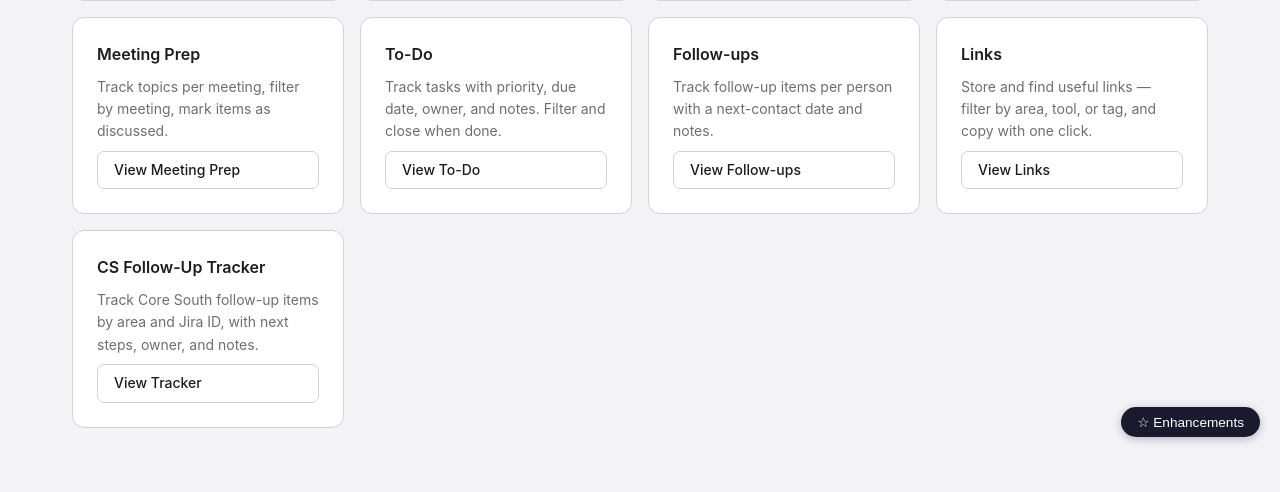
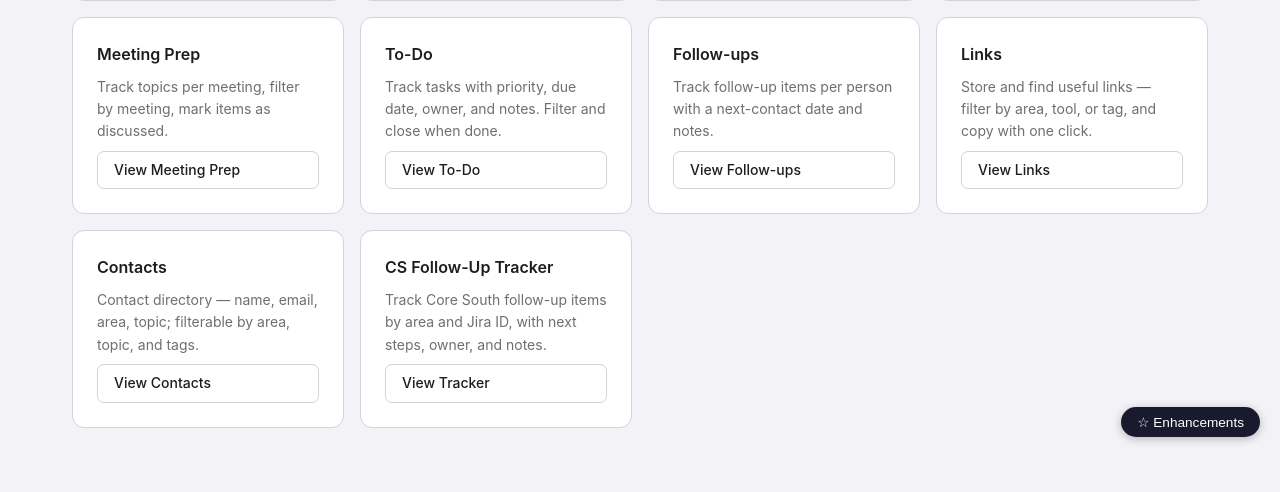
Before and after one commit to maruelha/chaosco, a Flask app: page / in a window 1280 px wide. Shown: the part 343-835 px from the top of the page. Run offline with Flask 3, Linux system fonts and the light colour scheme; parts of the project's set-up code (start-up, migrations or seed data) failed here and were passed over.

Commit message:
Add Contacts module — directory of UAT contacts with area/topic/tag filters
Includes DB table, CRUD routes, list + detail templates, and updated docs (CLAUDE.md, database_schema.html, screens_visual.html).

Co-Authored-By: Claude Sonnet 4.6 <noreply@anthropic.com>

```diff
--- a/app/database.py
+++ b/app/database.py
@@ -327,6 +327,18 @@ def init_db(db_path: Path) -> sqlite3.Connection:
             url         TEXT NOT NULL,
             area        TEXT,
             tool        TEXT,
+            tags        TEXT,
+            created_at  TEXT,
+            updated_at  TEXT
+        );
+
+        CREATE TABLE IF NOT EXISTS contacts (
+            id          INTEGER PRIMARY KEY AUTOINCREMENT,
+            name        TEXT NOT NULL,
+            email       TEXT,
+            area        TEXT,
+            topic       TEXT,
+            comments    TEXT,
             tags        TEXT,
             created_at  TEXT,
             updated_at  TEXT
@@ -1598,6 +1610,96 @@ def delete_link(conn: sqlite3.Connection, link_id: int) -> None:
 
 
 # ---------------------------------------------------------------------------
+# Contacts
+# ---------------------------------------------------------------------------
+
+def get_contact_options(conn: sqlite3.Connection) -> dict:
+    rows = _rows_to_dicts(conn.execute("SELECT area, topic, tags FROM contacts"))
+    areas = sorted({r["area"] for r in rows if r.get("area")})
+    topics = sorted({r["topic"] for r in rows if r.get("topic")})
+    all_tags: set[str] = set()
+    for r in rows:
+        all_tags |= _parse_tags(r.get("tags"))
+    return {"areas": areas, "topics": topics, "tags": sorted(all_tags)}
+
+
+def list_contacts(
+    conn: sqlite3.Connection,
+    areas: list[str] | None = None,
+    topics: list[str] | None = None,
+    tags: list[str] | None = None,
+    search: str | None = None,
+) -> list[dict]:
+    rows = _rows_to_dicts(conn.execute(
+        "SELECT * FROM contacts ORDER BY name COLLATE NOCASE"
+    ))
+    if areas:
+        rows = [r for r in rows if r.get("area") in areas]
+    if topics:
+        rows = [r for r in rows if r.get("topic") in topics]
+    if tags:
+        tag_set = set(tags)
+        rows = [r for r in rows if _parse_tags(r.get("tags")) & tag_set]
+    if search:
+        s = search.lower()
+        rows = [r for r in rows if s in (r.get("name") or "").lower()
+                or s in (r.get("email") or "").lower()]
+    return rows
+
+
+def get_contact(conn: sqlite3.Connection, contact_id: int) -> dict | None:
+    cur = conn.execute("SELECT * FROM contacts WHERE id = ?", (contact_id,))
+    rows = _rows_to_dicts(cur)
+    return rows[0] if rows else None
+
+
+def create_contact(
+    conn: sqlite3.Connection,
+    name: str,
+    email: str | None,
+    area: str | None,
+    topic: str | None,
+    comments: str | None,
+    tags: str | None,
+) -> dict:
+    now = datetime.now().isoformat(timespec="seconds")
+    with conn:
+        cur = conn.execute(
+            "INSERT INTO contacts (name, email, area, topic, comments, tags, created_at, updated_at)"
+            " VALUES (?, ?, ?, ?, ?, ?, ?, ?)",
+            (name, email or None, area or None, topic or None,
+             comments or None, tags or None, now, now),
+        )
+    return get_contact(conn, cur.lastrowid)
+
+
+def update_contact(
+    conn: sqlite3.Connection,
+    contact_id: int,
+    name: str,
+    email: str | None,
+    area: str | None,
+    topic: str | None,
+    comments: str | None,
+    tags: str | None,
+) -> dict | None:
+    now = datetime.now().isoformat(timespec="seconds")
+    with conn:
+        conn.execute(
+            "UPDATE contacts SET name=?, email=?, area=?, topic=?, comments=?, tags=?, updated_at=?"
+            " WHERE id=?",
+            (name, email or None, area or None, topic or None,
+             comments or None, tags or None, now, contact_id),
+        )
+    return get_contact(conn, contact_id)
+
+
+def delete_contact(conn: sqlite3.Connection, contact_id: int) -> None:
+    with conn:
+        conn.execute("DELETE FROM contacts WHERE id = ?", (contact_id,))
+
+
+# ---------------------------------------------------------------------------
 # Test Learnings
 # ---------------------------------------------------------------------------
 
--- a/app/templates/dashboard.html
+++ b/app/templates/dashboard.html
@@ -59,6 +59,12 @@
   </div>
 
   <div class="action-card">
+    <h2>Contacts</h2>
+    <p>Contact directory — name, email, area, topic; filterable by area, topic, and tags.</p>
+    <a href="{{ url_for('contacts_list') }}" class="btn">View Contacts</a>
+  </div>
+
+  <div class="action-card">
     <h2>CS Follow-Up Tracker</h2>
     <p>Track Core South follow-up items by area and Jira ID, with next steps, owner, and notes.</p>
     <a href="{{ url_for('cs_followup_list') }}" class="btn">View Tracker</a>
--- a/app/web.py
+++ b/app/web.py
@@ -802,6 +802,84 @@ def link_delete(link_id: int):
 
 
 # ---------------------------------------------------------------------------
+# Contacts routes
+# ---------------------------------------------------------------------------
+
+@app.route("/contacts")
+def contacts_list():
+    areas  = request.args.getlist("area")
+    topics = request.args.getlist("topic")
+    tags   = request.args.getlist("tag")
+    search = request.args.get("search", "").strip()
+    conn = _get_conn()
+    try:
+        rows    = database.list_contacts(conn, areas=areas or None, topics=topics or None,
+                                         tags=tags or None, search=search or None)
+        options = database.get_contact_options(conn)
+    finally:
+        conn.close()
+    return render_template("contacts.html", rows=rows, options=options,
+                           areas=areas, topics=topics, tags=tags, search=search)
+
+
+@app.route("/contacts/new", methods=["GET", "POST"])
+def contact_new():
+    if request.method == "POST":
+        def _f(name): return request.form.get(name, "").strip() or None
+        conn = _get_conn()
+        try:
+            row = database.create_contact(
+                conn,
+                name=_f("name") or "",
+                email=_f("email"),
+                area=_f("area"),
+                topic=_f("topic"),
+                comments=_f("comments"),
+                tags=_f("tags"),
+            )
+        finally:
+            conn.close()
+        return redirect(url_for("contact_detail", contact_id=row["id"], saved="1"))
+    return render_template("contact_detail.html", record={}, is_new=True, saved=False)
+
+
+@app.route("/contacts/<int:contact_id>", methods=["GET", "POST"])
+def contact_detail(contact_id: int):
+    saved = request.args.get("saved") == "1"
+    conn = _get_conn()
+    try:
+        record = database.get_contact(conn, contact_id)
+        if record is None:
+            return render_template("404.html"), 404
+        if request.method == "POST":
+            def _f(name): return request.form.get(name, "").strip() or None
+            database.update_contact(
+                conn, contact_id,
+                name=_f("name") or "",
+                email=_f("email"),
+                area=_f("area"),
+                topic=_f("topic"),
+                comments=_f("comments"),
+                tags=_f("tags"),
+            )
+    finally:
+        conn.close()
+    if request.method == "POST":
+        return redirect(url_for("contact_detail", contact_id=contact_id, saved="1"))
+    return render_template("contact_detail.html", record=record, is_new=False, saved=saved)
+
+
+@app.route("/contacts/<int:contact_id>/delete", methods=["POST"])
+def contact_delete(contact_id: int):
+    conn = _get_conn()
+    try:
+        database.delete_contact(conn, contact_id)
+    finally:
+        conn.close()
+    return jsonify({"ok": True})
+
+
+# ---------------------------------------------------------------------------
 # Test Learnings routes
 # ---------------------------------------------------------------------------
 
```
Also changed, not shown: CLAUDE.md (+4 -2 lines), app/templates/contact_detail.html (added, +94 -0 lines), app/templates/contacts.html (added, +229 -0 lines), docs/database_schema.html (+26 -0 lines), docs/screens_visual.html (+43 -0 lines).
